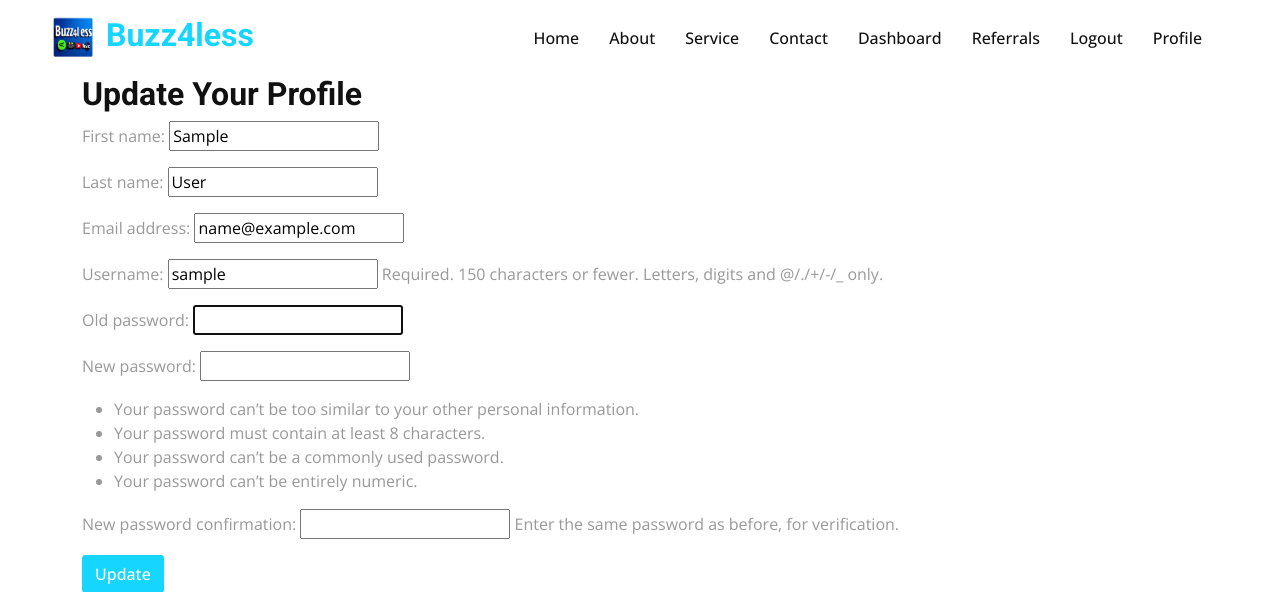
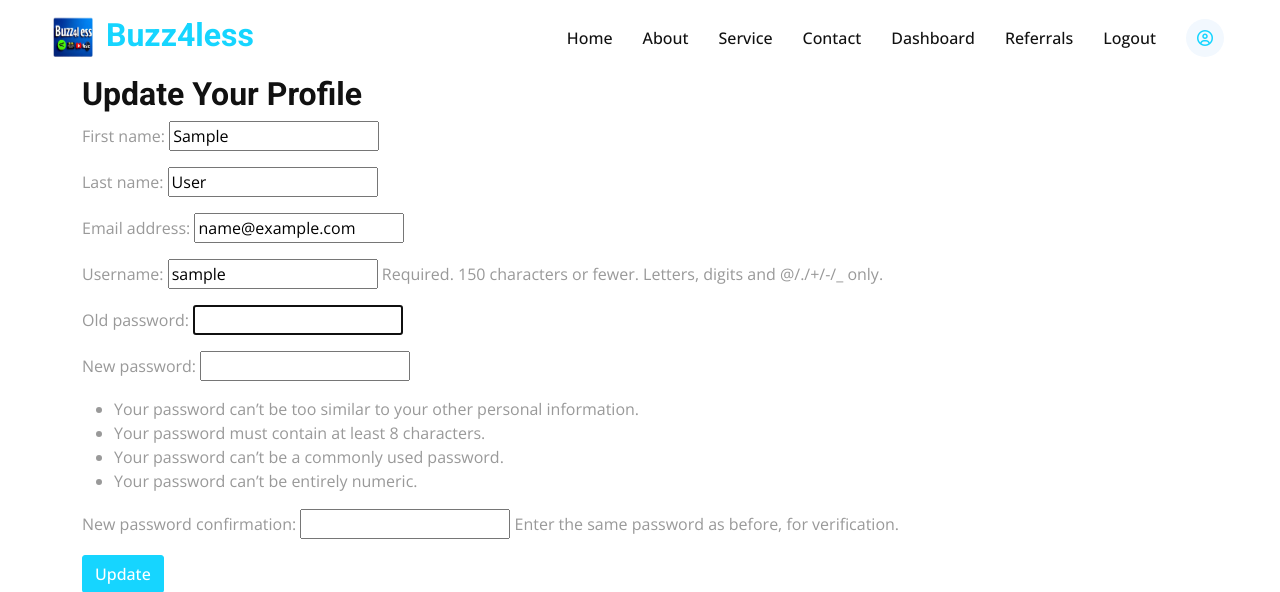
Before and after one commit to Okpara007/buzz4less, a Django app: page /accounts/profile/ in a window 1280 px wide. Shown: the top 592 px of the page. Run offline with Django 5.2, Linux system fonts and the light colour scheme; the visitor is signed in with stand-in values (Sample User, id 1); some libraries are stand-ins or nearby versions.

Commit message:
added profile logo

```diff
--- a/templates/partials/_navbar.html
+++ b/templates/partials/_navbar.html
@@ -71,7 +71,14 @@
                         <input type="hidden">
                     </form>
 
-                    <a href="{% url 'profile' %}" class="nav-link">Profile</a>
+                    <div class="h-100 d-lg-inline-flex align-items-center d-none">
+                        <a class="btn btn-square rounded-circle bg-light text-primary me-2" href="{% url 'profile' %}"
+                        {% if 'profile' in request.path %}
+                        class="nav-item nav-link active"
+                        {% else %}
+                            class="nav-item nav-link"
+                        {% endif %}><i class="fa-regular fa-circle-user"></i></a>
+                    </div>
 
                 {% else %}
                     <a href="{% url 'login' %}"
```
